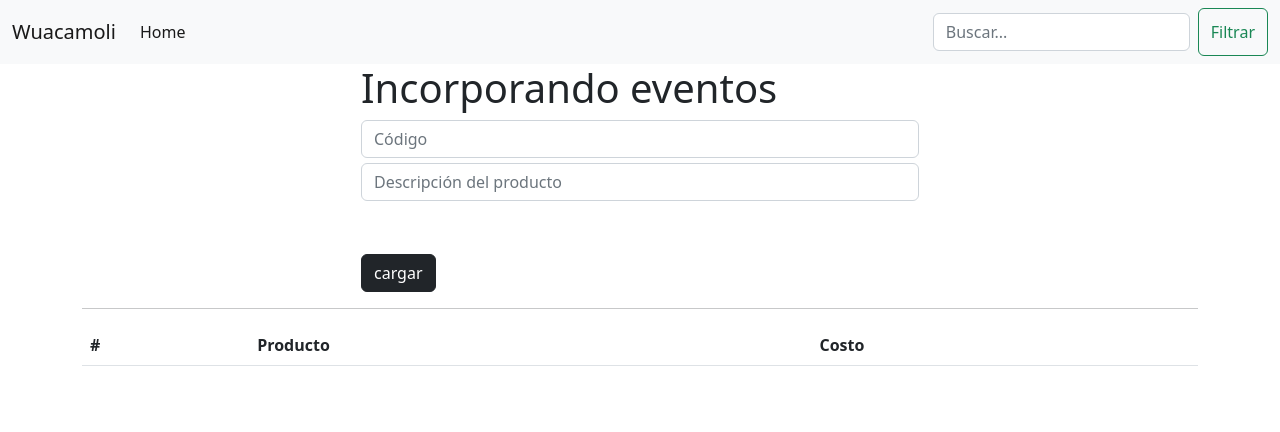
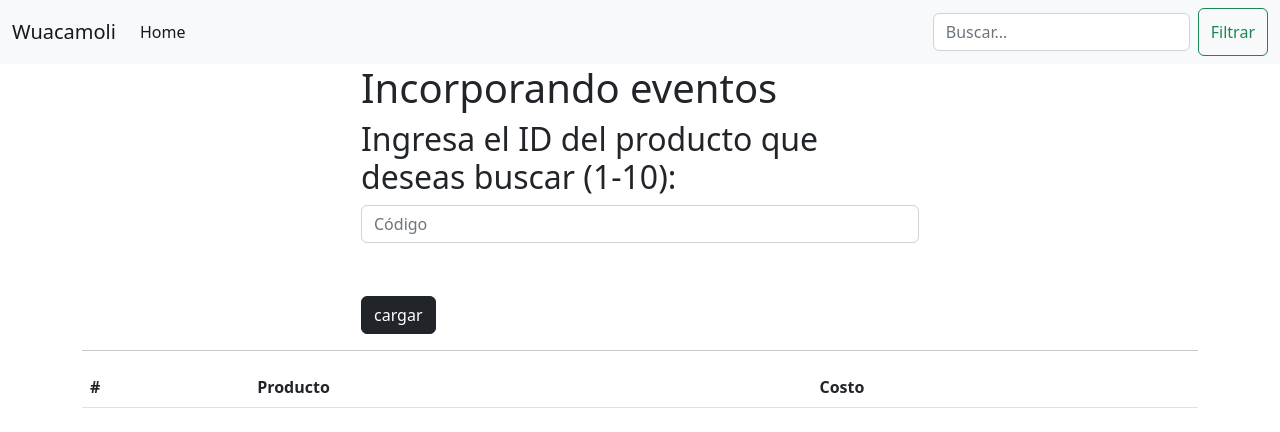
Before and after one commit to SantiagoSierraIba/eventos, a plain HTML site: page index.html in a window 1280 px wide. Drawn offline with nearby package versions, Linux system fonts and the light colour scheme.

Commit message:
Tercer commit

```diff
--- a/index.html
+++ b/index.html
@@ -42,8 +42,9 @@
     <main class="container justify-content-center">
         <div class="busqueda">
             <h1>Incorporando eventos</h1>
+            <h2>Ingresa el ID del producto que deseas buscar (1-10):</h2>
             <input class="form-control" type="number" id="codigo" placeholder="Código">
-            <input class="form-control me-2" type="text" id="descripcion" placeholder="Descripción del producto">
+            <!-- <input class="form-control me-2" type="text" id="descripcion" placeholder="Descripción del producto"> -->
             <br><br>
             <button class="btn btn-dark">cargar</button>
         </div>
--- a/js/eventos.js
+++ b/js/eventos.js
@@ -2,6 +2,7 @@ const productos = []
 const campos = document.querySelectorAll("input")
 const btnCargar = document.querySelector(".btn .btn-dark")
 const cuerpo = document.getElementById("cuerpo")
+
 
 class Producto {
     constructor(id, nombre, precio) {
@@ -65,6 +66,7 @@ function mostrarProducto() {
         campo.addEventListener("keypress", (e) => {
             if (e.key == "Enter") {
                 buscarProducto()
+                document.getElementById("codigo").value=""
             }
         })
     })
```
